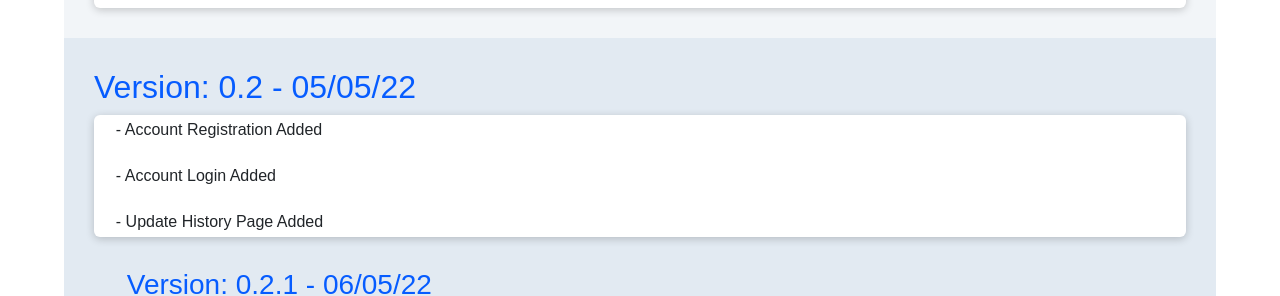
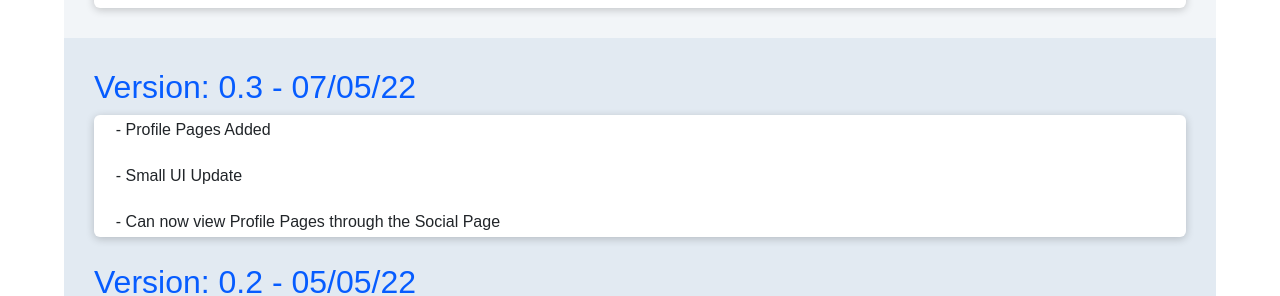
Before and after one commit to ShanerCoder/xtreme-tracking, a Next.js app: page /updates in a window 1280 px wide. Shown: the part 463-759 px from the top of the page. Built offline with nearby package versions, Linux system fonts and the light colour scheme; no server answers.

Commit message:
Profile Page Bugfix & Update History moved to JSON file

```diff
--- /dev/null
+++ b/components/assets/updateHistory.json
@@ -0,0 +1,47 @@
+[
+  {
+    "version": "0.1",
+    "date": "25/04/22",
+    "changes": [
+      { "change": "Social Page Added" },
+      { "change": "Navigation Page Added" }
+    ]
+  },
+  {
+    "version": "0.2",
+    "date": "05/05/22",
+    "changes": [
+      { "change": "Account Registration Added" },
+      { "change": "Account Login Added" },
+      { "change": "Update History Page Added" }
+    ],
+    "hotfixes": [
+      {
+        "version": "0.2.1",
+        "date": "06/05/22",
+        "changes": [{ "change": "Error Page Messages Added" }]
+      },
+      {
+        "version": "0.2.2",
+        "date": "07/05/22",
+        "changes": [
+          { "change": "BUGFIX: Session no longer resets on refresh" },
+          {
+            "change":
+              "No longer able to visit register/sign in page if signed in"
+          },
+          { "change": "Can now sign out using the 'Sign Out' button" }
+        ]
+      }
+    ]
+  },
+  {
+    "version": "0.3",
+    "date": "07/05/22",
+    "changes": [
+      { "change": "Profile Pages Added" },
+      { "change": "Small UI Update" },
+      { "change": "Can now view Profile Pages through the Social Page" }
+    ]
+  }
+]
--- a/components/forms/ProfileForm.js
+++ b/components/forms/ProfileForm.js
@@ -31,14 +31,14 @@ function ProfileForm(props) {
               </p>
               <Row className={classes.profileButtonsSection}>
                 <Col xs={6}>
-                  <button>SEND A PRIVATE MESSAGE</button>
+                  <button>COMING SOON</button>
                 </Col>
                 <Col xs={6}>
-                  <button>REQUEST A CONSULTATION</button>
+                  <button>COMING NOT AS SOON</button>
                 </Col>
               </Row>
             </Col>
-            {ownProfilePage ? <Col xs={1}>Own Page</Col> : <></>}
+            {ownProfilePage ? <Col xs={1}>Settings COMING SOONISH</Col> : <></>}
           </Row>
         </Card>
       </LighterDiv>
--- a/pages/updates.js
+++ b/pages/updates.js
@@ -2,46 +2,10 @@ import Card from "../components/ui/Card";
 import LighterDiv from "../components/ui/LighterDiv";
 import BannerImage from "../components/ui/BannerImage";
 import UpdateHistoryForm from "../components/forms/UpdateHistoryForm";
+import updateHistory from "../components/assets/updateHistory.json";
 
 function UpdateHistoryPage() {
-  const data = [
-    {
-      version: "0.1",
-      date: "25/04/22",
-      changes: [
-        { change: "Social Page Added" },
-        { change: "Navigation Page Added" },
-      ],
-    },
-    {
-      version: "0.2",
-      date: "05/05/22",
-      changes: [
-        { change: "Account Registration Added" },
-        { change: "Account Login Added" },
-        { change: "Update History Page Added" },
-      ],
-      hotfixes: [
-        {
-          version: "0.2.1",
-          date: "06/05/22",
-          changes: [{ change: "Error Page Messages Added" }],
-        },
-        {
-          version: "0.2.2",
-          date: "07/05/22",
-          changes: [
-            { change: "BUGFIX: Session no longer resets on refresh" },
-            {
-              change:
-                "No longer able to visit register/sign in page if signed in",
-            },
-            { change: "Can now sign out using the 'Sign Out' button" },
-          ],
-        },
-      ],
-    },
-  ];
+  const history = updateHistory;
 
   return (
     <section>
@@ -51,7 +15,7 @@ function UpdateHistoryPage() {
           <BannerImage imageSource="/socialpage/BannerImage.png" />
         </Card>
       </LighterDiv>
-      <UpdateHistoryForm updates={data} />
+      <UpdateHistoryForm updates={history} />
     </section>
   );
 }
--- a/pages/userPosts/[postId].js
+++ b/pages/userPosts/[postId].js
@@ -42,7 +42,9 @@ export async function getStaticProps(context) {
   await dbConnect();
 
   const filter = { _id: postId };
+  console.log(postId);
   const selectedPost = await Post.findOne(filter);
+  console.log(selectedPost.id);
   return {
     props: {
       userposts: {
--- a/pages/userProfile/[username].js
+++ b/pages/userProfile/[username].js
@@ -2,7 +2,6 @@ import { dbConnect } from "../../lib/db-connect";
 import Profile from "../../models/userProfile";
 import User from "../../models/user";
 import ProfileForm from "../../components/forms/ProfileForm";
-import { errorHandler } from "../../utils/common";
 
 function ProfileView(props) {
   return (
@@ -45,8 +44,8 @@ export async function getStaticProps(context) {
   try {
     const usernameFilter = { username: username };
     const selectedUser = await User.findOne(usernameFilter);
-    const profileFilter = { id: selectedUser.id };
-    const selectedProfile = await Profile.findOne(profileFilter);
+    const userId = selectedUser.id;
+    const selectedProfile = await Profile.findOne({ _id: userId });
     return {
       props: {
         user: {
```
